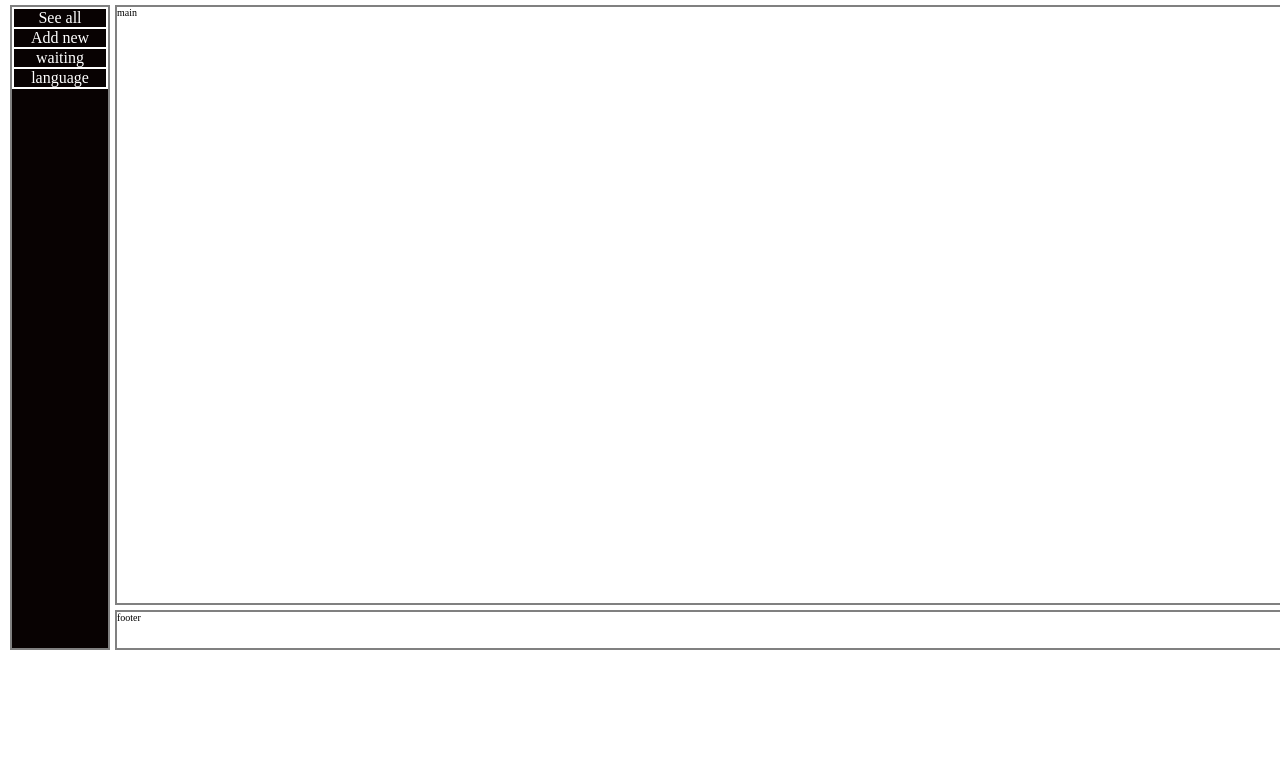
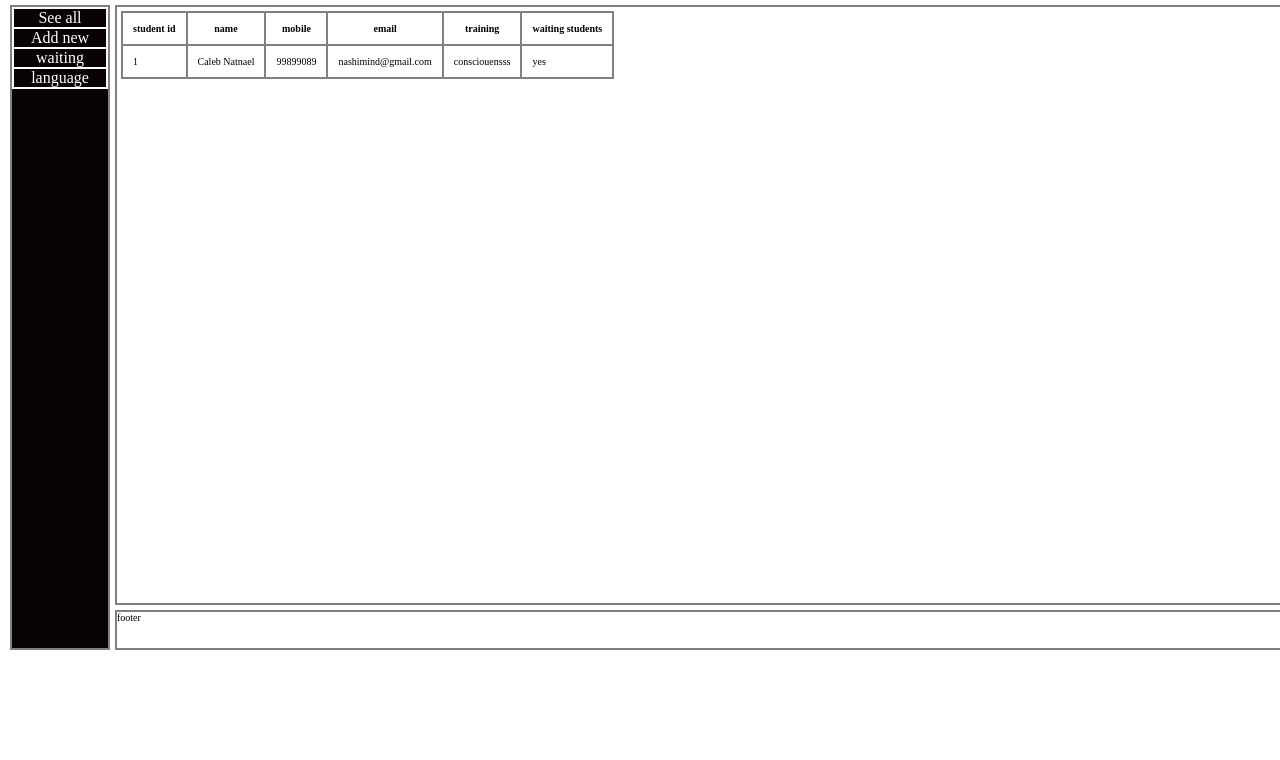
Before and after one commit to nashee/pro-01-admin, a website: page src/home.html in a window 1280 px wide. Shown: the part 40-800 px from the top of the page. Drawn offline with nearby package versions, Linux system fonts and the light colour scheme; files that its build step writes are made by us from their sources.

Commit message:
construct main section by adding table for collection and displaying data

```diff
--- a/src/assets/sass/main.scss
+++ b/src/assets/sass/main.scss
@@ -15,6 +15,7 @@
 @import "module/login/footer";
 @import "module/home/header";
 @import "module/home/side";
+@import "module/home/h-main";
 
 //state
 
--- /dev/null
+++ b/src/assets/sass/module/home/_h-main.scss
@@ -0,0 +1,11 @@
+.h-main {
+     table, th ,td{
+         border: 2px solid gray;
+         margin: 4px;
+         padding: 10px;
+
+    }
+    table {
+        border-collapse: collapse;
+    }
+}
--- a/src/home.html
+++ b/src/home.html
@@ -32,7 +32,38 @@
 
         </div>
         <div class="h-main">
-            main
+            <table>
+                <thead>
+                    <th>
+                        student id
+                    </th>
+                    <th>
+                        name
+                    </th>
+                    <th>
+                        mobile
+                    </th>
+                    <th>
+                        email
+                    </th>
+                    <th>
+                        training
+                    </th>
+                     <th>
+                         waiting students
+                     </th>
+                </thead>
+                <tbody>
+                    <tr>
+                        <td>1</td>
+                        <td>Caleb Natnael</td>
+                        <td>99899089</td>
+                        <td>nashimind@gmail.com</td>
+                        <td>consciouensss</td>
+                        <td>yes</td>
+                    </tr>
+                </tbody>
+            </table>
         </div>
         <div class="h-footer">
             footer
```
Also changed, not shown: build/assets/css/main.css, build/home.html.
